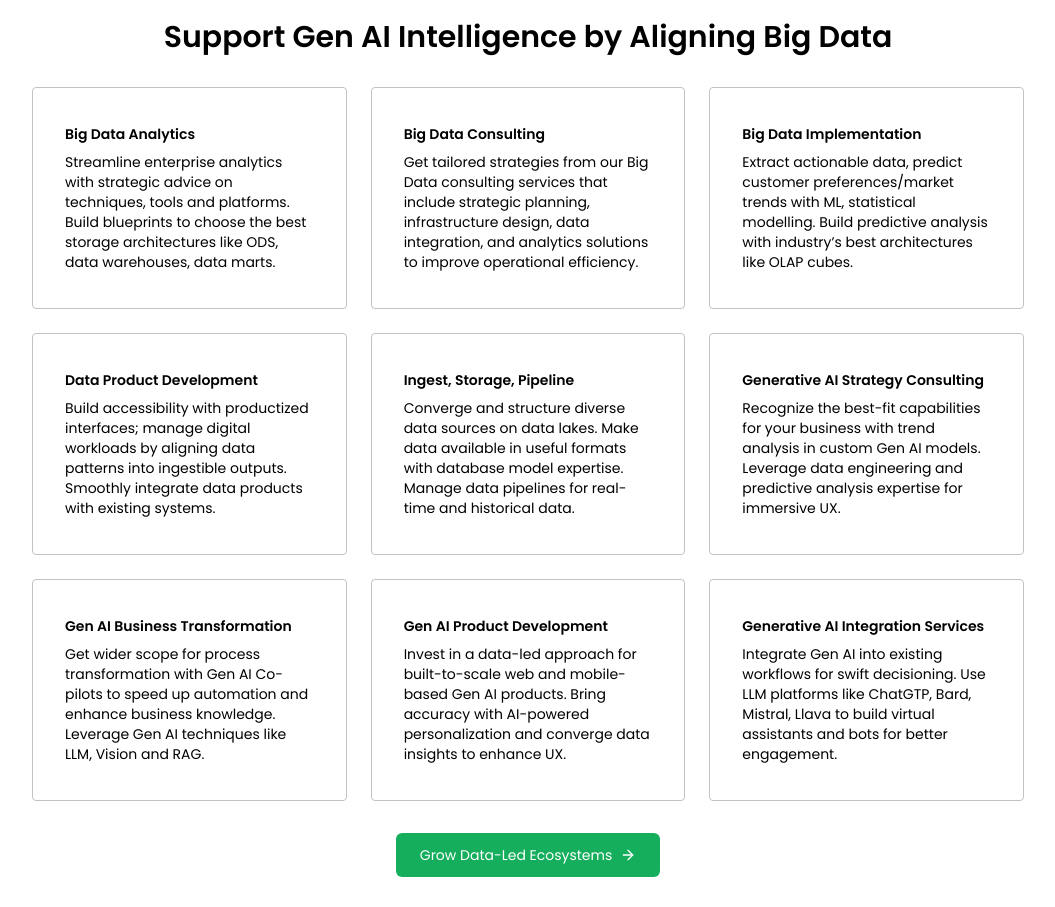
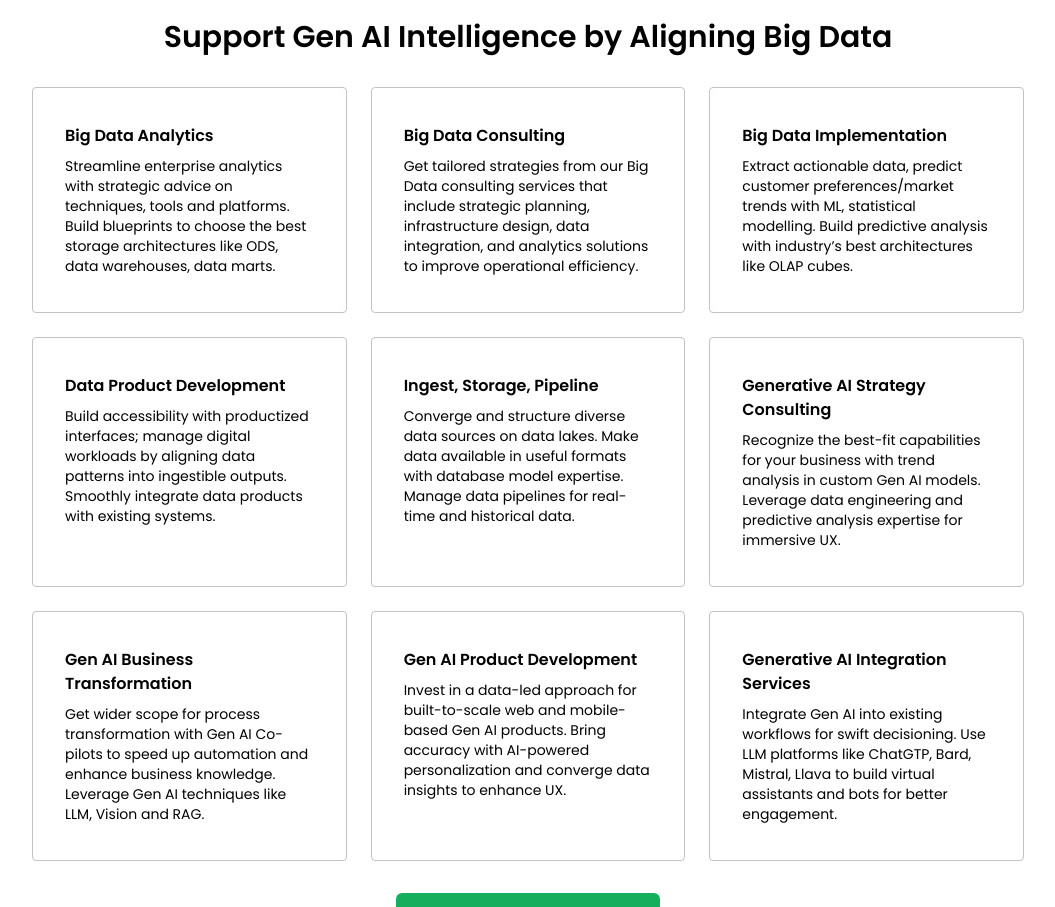
Before and after one commit to Surajj-00/web-engg-assignment, a Vue app: page / in a window 1280 px wide. Shown: the part 1180-2087 px from the top of the page, without its empty margins (112-1167 px from the left). Built offline with nearby package versions, Linux system fonts and the light colour scheme; a web font is replaced by a local one.

Commit message:
fix font issue

```diff
--- a/src/components/sections/ServiceGrid.vue
+++ b/src/components/sections/ServiceGrid.vue
@@ -57,7 +57,7 @@ const services = [
 
     <div class="grid md:grid-cols-2 lg:grid-cols-3 gap-6">
       <div v-for="(service, index) in services" :key="index" class="border py-9 px-8 border-[#C3C3C3] rounded-sm ">
-        <h3 class="text-sm font-semibold pb-2">{{ service.title }}</h3>
+        <h3 class="text-sm md:text-base font-semibold pb-2">{{ service.title }}</h3>
         <p class="text-xs md:text-sm">{{ service.content }}</p>
       </div>
     </div>
```
